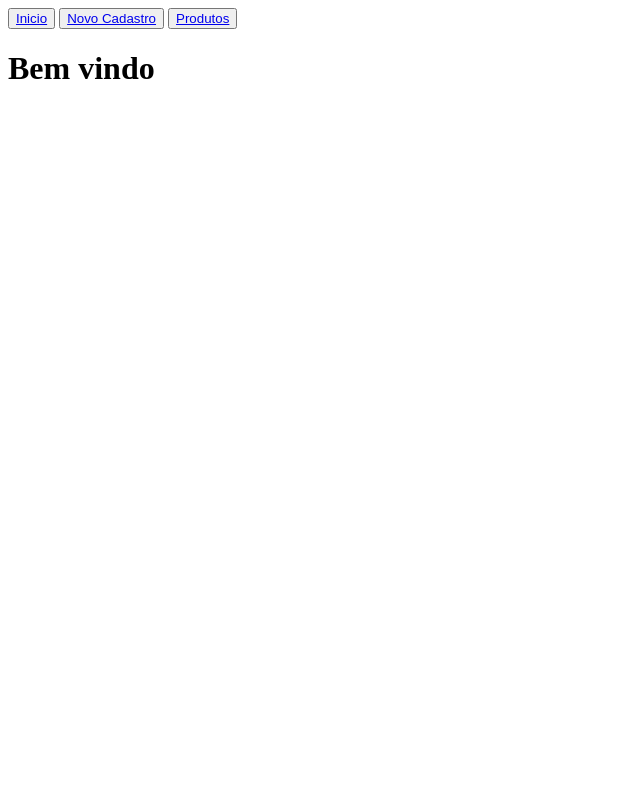
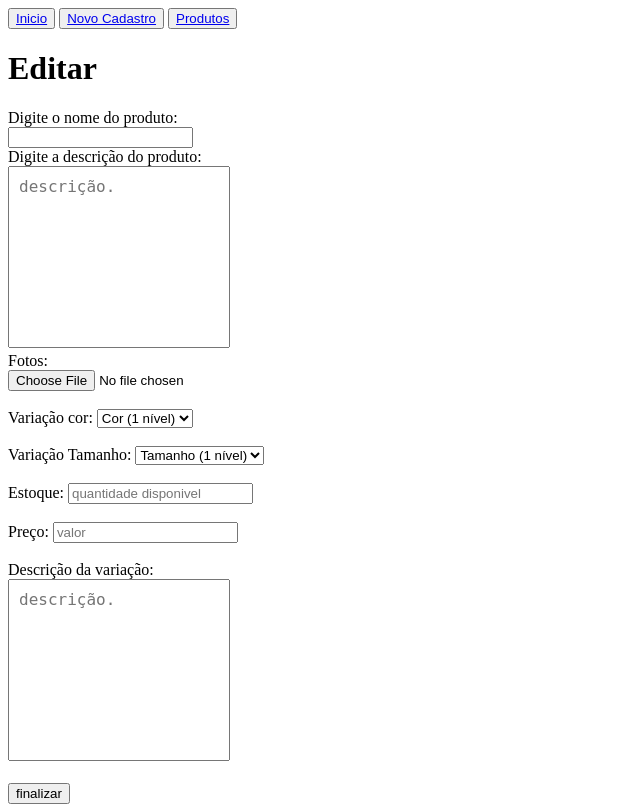
Before and after one commit to Wrench241/TestPhpKing, a PHP site: page /index.php?page=editar in a window 1280 px wide. Shown: the whole page, without its empty margins (0-640 px from the left). Before the commit the page ends 79 px from the top, so only its background shows below. Run offline with PHP 8.4, Linux system fonts and the light colour scheme; data that the repository does not hold is empty.

Commit message:
update no banco de dados funcionando

```diff
--- a/Produtos.php
+++ b/Produtos.php
@@ -15,6 +15,7 @@ if ($column == 0) {
     print "<th>descrição</th>";
     print "<th>preço</th>";
     print "<th>estoque</th>";
+    print "<th>ação</th>";
     print "</tr>";
     while ($row = $res->fetch_object()) {
         print "<tr>";
@@ -23,7 +24,7 @@ if ($column == 0) {
         $Destine = "www/produto/" . $row->id . "/";
 
         if (is_dir($Destine)) {
-            //escaneamento da pasta.
+            //buscando fotos do produto.
             $imagens = scandir($Destine);
             foreach ($imagens as $imagem) {
                 if ($imagem != '.' && $imagem != '..') {
@@ -36,6 +37,8 @@ if ($column == 0) {
         print "<td>" . $row->descrição;
         print "<td>" . $row->preço;
         print "<td>" . $row->estoque;
+        print "<td><button onclick=\"location.href='?page=editar&id=".$row->id."';\">editar</button>
+        <button>excluir</button>";
         print "</tr>";
     }
     print "</table>";
--- /dev/null
+++ b/editar.php
@@ -0,0 +1,74 @@
+<style>
+    .text-area {
+        width: 200px;
+        height: 160px;
+        padding: 10px;
+        resize: none;
+        font-size: 16px;
+    }
+</style>
+<h1>Editar</h1>
+<?php
+
+$id = $_REQUEST["id"];
+$sql = "SELECT * FROM `tb_products` WHERE `id` = $id";
+$sql_variação = "SELECT * FROM `variação` WHERE `product_id` = $id";
+
+$resVariação = $conn->query($sql_variação);
+$res = $conn->query($sql);
+
+$rowVariação = $resVariação->fetch_object();
+$row = $res->fetch_object();
+
+
+?>
+<form action="?page=save-product" method="POST" enctype="multipart/form-data">
+    <input type="hidden" name="acao" value="update">
+    <input type="hidden" name="id" value="<?php print $row->id ?>">
+    <div>
+        <label>Digite o nome do produto:</label><br>
+        <input type="produto" name="nome" value="<?php print $row->nome_produto ?>">
+    </div>
+    <div>
+        <label>Digite a descrição do produto:</label><br>
+        <textarea class="text-area" name="descrição" type="descrição" placeholder="descrição."><?php print $row->descrição; ?></textarea>
+    </div>
+    <div>
+        <label">Fotos:</label><br>
+            <input type="file" name="photo">
+    </div>
+    <div>
+        <br>
+        <label>Variação cor:</label>
+        <select name="Cor" id="cor">
+            <option value="Cor (1 nível)">Cor (1 nível)</option>
+            <option value="Cor (2 nível)">Cor (2 nível)</option>
+            <option value="Cor (3 nível)">Cor (3 nível)</option>
+            <option value="Cor (4 nível)">Cor (4 nível)</option>
+            <option value="Cor (5 nível)">Cor (5 nível)</option>
+        </select>
+    </div>
+    <div>
+        <br>
+        <label>Variação Tamanho:</label>
+        <select name="Tamanho" id="Tamanho">
+            <option value="Tamanho (1 nível)">Tamanho (1 nível)</option>
+            <option value="Tamanho (2 nível)">Tamanho (2 nível)</option>
+            <option value="Tamanho (3 nível)">Tamanho (3 nível)</option>
+            <option value="Tamanho (4 nível)">Tamanho (4 nível)</option>
+            <option value="Tamanho (5 nível)">Tamanho (5 nível)</option>
+        </select>
+    </div>
+    <div>
+        <br>
+        <label for="numero">Estoque:</label>
+        <input type="number" id="number" value="<?php print $row->estoque ?>" name="estoque" placeholder="quantidade disponivel">
+        <br>
+        <br>
+        <label for="numeroDecimal">Preço:</label>
+        <input type="number" id="number" name="preço" value="<?php print $row->preço ?>" step="any" placeholder="valor"><br><br>
+        <label for="descrição">Descrição da variação:</label><br>
+        <textarea class="text-area" name="descriçãoVariação" placeholder="descrição."><?php print $rowVariação->descrição_variação ?></textarea>
+        <br><br><button type="submit">finalizar</button>
+    </div>
+</form>
--- a/index.php
+++ b/index.php
@@ -14,7 +14,7 @@
     <div class="container">
         <div class="row">
             <div class="col mt-5">
-            <?php
+                <?php
                 include("config.php");
                 $page = isset($_REQUEST["page"]) ? $_REQUEST["page"] : "";
 
@@ -28,6 +28,9 @@
                     case "save-product":
                         include("process.php");
                         break;
+                    case "editar":
+                        include("editar.php");
+                        break;
                     default:
                         echo "<h1>Bem vindo</h1>";
                 }
```
Also changed, not shown: process.php (+35 -7 lines).
